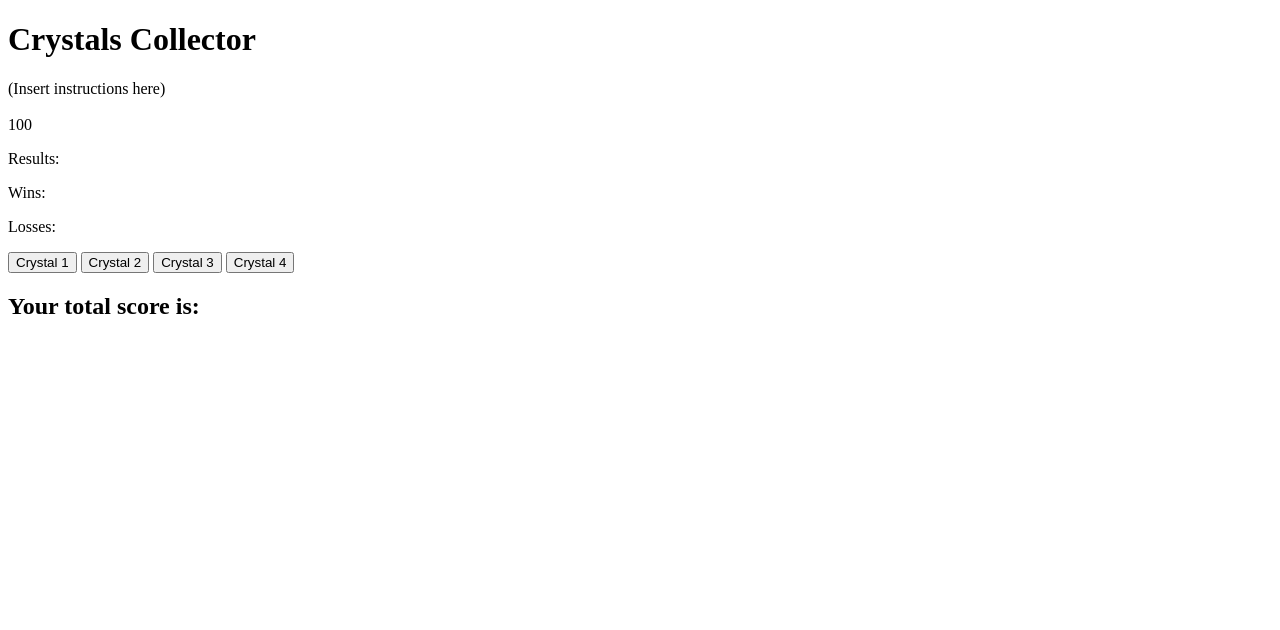
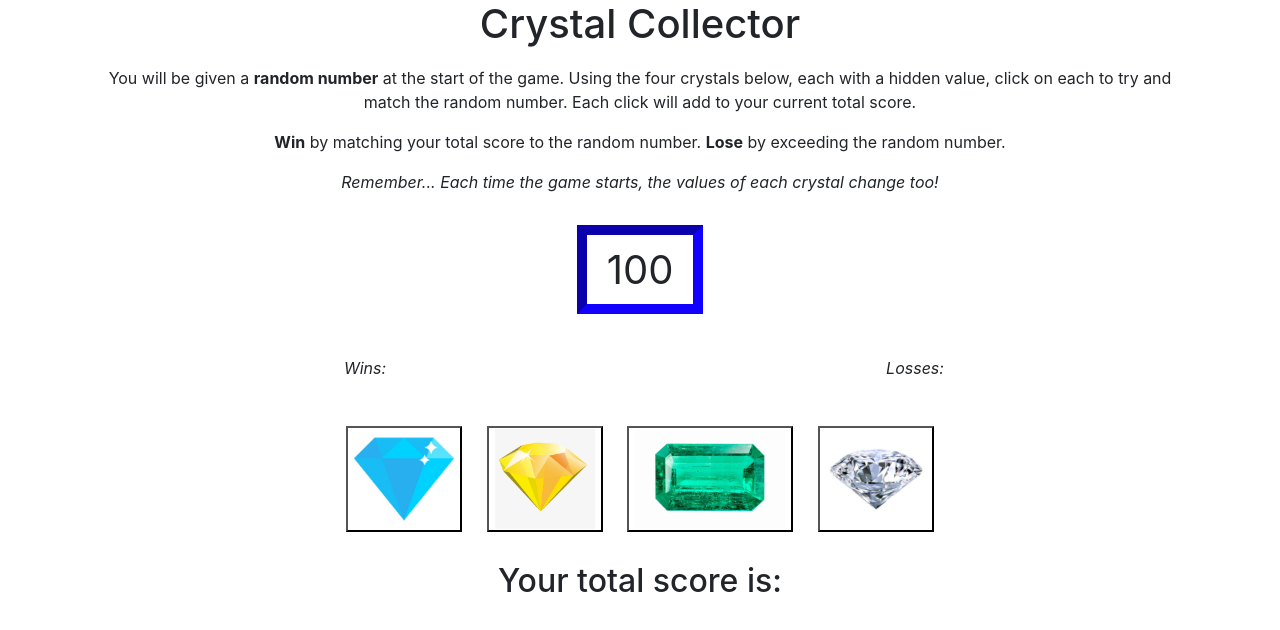
Before and after one commit to hmlauth/Crystal-Collector, a plain HTML site: page index.html in a window 1280 px wide. Drawn offline with nearby package versions, Linux system fonts and the light colour scheme.

Commit message:
Some CSS/Bootstrap styling added

```diff
--- a/assets/css/style.css
+++ b/assets/css/style.css
@@ -0,0 +1,44 @@
+* {
+    text-align: center;
+    background-color: white;
+}
+
+h1 {
+
+}
+
+.instructions-styling {
+  padding: 10px;
+}
+
+.targetNumber-container {
+    margin: 20px;
+}
+
+    #targetNumber-text {
+        font-size: 40px;
+        border: 10px rgb(17, 0, 255);
+        border-style: inset;
+        padding: 10px 20px 10px 20px;
+    }
+
+#wins-losses {
+    font-style: italic;
+    padding: 20px;
+}
+
+button {
+    margin: 10px;
+}
+
+.crystal-image {
+    height: 100px;
+}
+
+#totalScore-text {
+    font-size: 50px;
+}
+
+h2 {
+    padding: 20px;
+}
--- a/assets/javascript/game.js
+++ b/assets/javascript/game.js
@@ -7,6 +7,10 @@ var c1 = getRandomnumber(1,12);
 var c2 = getRandomnumber(1,12);
 var c3 = getRandomnumber(1,12);
 var c4 = getRandomnumber(1,12);
+
+// Style HTML using jQuery
+    // Add class to images to apply styling
+    $("img").addClass("crystal-image");
 
 // Define global function(s)
     // Random number is generated for "targetNumber-text"
--- a/index.html
+++ b/index.html
@@ -5,32 +5,54 @@
     <meta http-equiv="X-UA-Compatible" content="IE=edge">
     <title>HW Week 4 - Crystal Collector</title>
     <meta name="viewport" content="width=device-width, initial-scale=1">
+    <!-- Bootstrap CSS Link -->
+    <link rel="stylesheet" href="https://stackpath.bootstrapcdn.com/bootstrap/4.1.3/css/bootstrap.min.css" integrity="sha384-MCw98/SFnGE8fJT3GXwEOngsV7Zt27NXFoaoApmYm81iuXoPkFOJwJ8ERdknLPMO" crossorigin="anonymous">
+     <!-- Personal CSS Link -->
     <link rel="stylesheet" type="text/css" media="screen" href="assets/css/style.css" />
-    <!-- JQuery -->
+    <!-- JQuery Link -->
     <script src="https://code.jquery.com/jquery.js"></script>
 </head>
 
 <body>
-    <h1>Crystals Collector</h1>
-    <div id="instructions-text">(Insert instructions here)</div>
-    <br>
-    <div>
+
+    <div class="container">
+        <h1>Crystal Collector</h1>
+        <div class="instructions-styling" id="instructions-text">
+            <p>
+                You will be given a <strong>random number</strong> at the start of the game. Using the four crystals below, each with a hidden value, click on each to try and match the random number. Each click will add to your current total score.
+            </p>
+            <p>
+                <strong>Win</strong> by matching your total score to the random number. <Strong>Lose</Strong> by exceeding the random number.
+            </p>
+            <p>
+                <em>Remember... Each time the game starts, the values of each crystal change too!</em>
+            </p>
+        </div>
+        <div class="targetNumber-container">
             <span id="targetNumber-text"></span>
         </div>
-    <div id="wins-losses">
-        <p>Results:<span id="results-text"></span></p>
+        <div class="container" id="wins-losses">
+            <div class="row">
+                <p><span id="results-text"></span></p>
+            </div>
+            <div class="row">
+                <div class="col-6">
                     <p>Wins:<span id="wins-text"></span></p>
+                </div>
+                <div class="col-6">
                     <p>Losses:<span id="losses-text"></span></p>
                 </div>
+        </div>
+        </div>
         <div id="crystals">
-        <button id="c1">Crystal 1</button>
-        <button id="c2">Crystal 2</button>
-        <button id="c3">Crystal 3</button>
-        <button id="c4">Crystal 4</button>
+            <button id="c1"><img src="assets/images/c1-BlueCrystal.jpg" alt="First Crystal - Blue"></button>
+            <button id="c2"><img src="assets/images/c2-YellowCrystal.jpg" alt="Second Crystal - Yellow"></button>
+            <button id="c3"><img src="assets/images/c3-EmeraldCrystal.jpg" alt="Third Crystal - Emerald"></button>
+            <button id="c4"><img src="assets/images/c4-Diamond.jpg" alt="Fourth Crystal - Diamond"></button>
         </div>
         <h2>Your total score is:</h2>
             <div id="totalScore-text"></div>
-
+    </div>
 <script src="assets/javascript/game.js"></script>
 
 </body>
```
Also changed, not shown: assets/images/c1-BlueCrystal.jpg (added), assets/images/c2-YellowCrystal.jpg (added), assets/images/c3-EmeraldCrystal.jpg (added), assets/images/c4-Diamond.jpg (added), assets/images/cave-dark-daylight-216604.jpg (added), 3 other files. Lines whose indentation alone changed are shown as unchanged.
